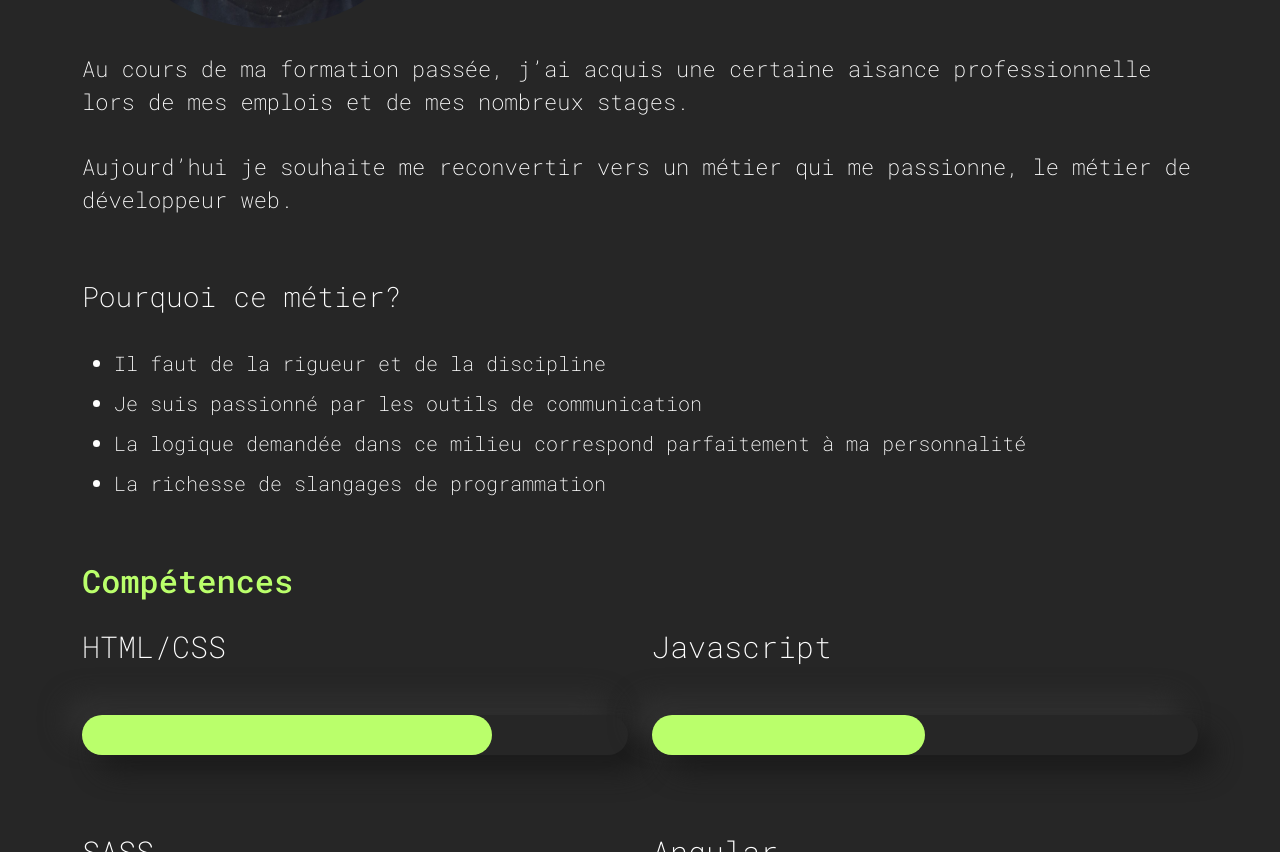
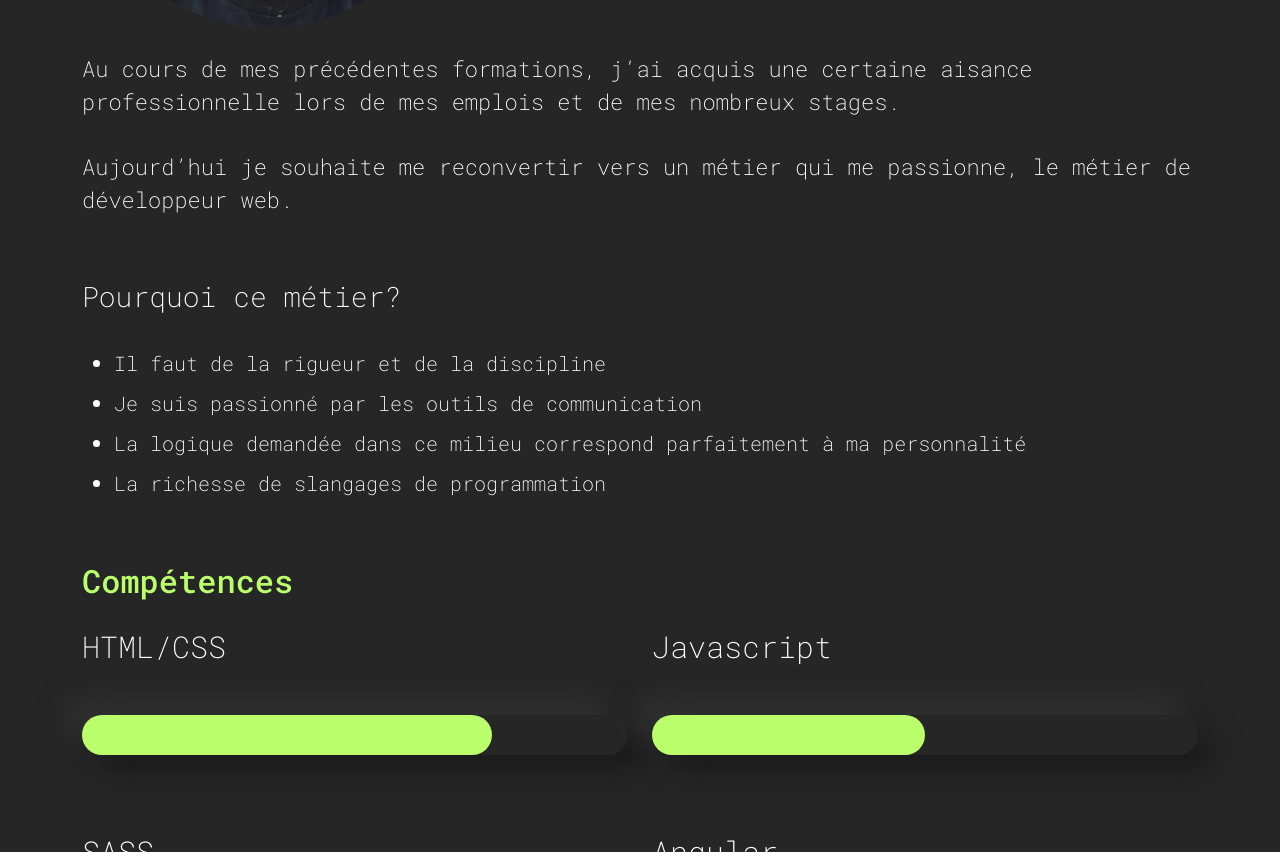
Before and after one commit to JoeVan1109/PORTEFOLIO, a website: page index.html in a window 1280 px wide. Shown: the part 1192-2044 px from the top of the page. Drawn offline with nearby package versions, Linux system fonts and the light colour scheme.

Commit message:
finale version

```diff
--- a/index.html
+++ b/index.html
@@ -97,7 +97,7 @@
             </div>
 
             <div class="col-12 mt-4">
-                <p class="text">Au cours de ma formation passée, j’ai acquis une certaine aisance professionnelle lors de mes emplois et de mes nombreux stages.</p>
+                <p class="text">Au cours de mes précédentes formations, j’ai acquis une certaine aisance professionnelle lors de mes emplois et de mes nombreux stages.</p>
             </div>
 
             <div class="col-12 mt-3">
```
